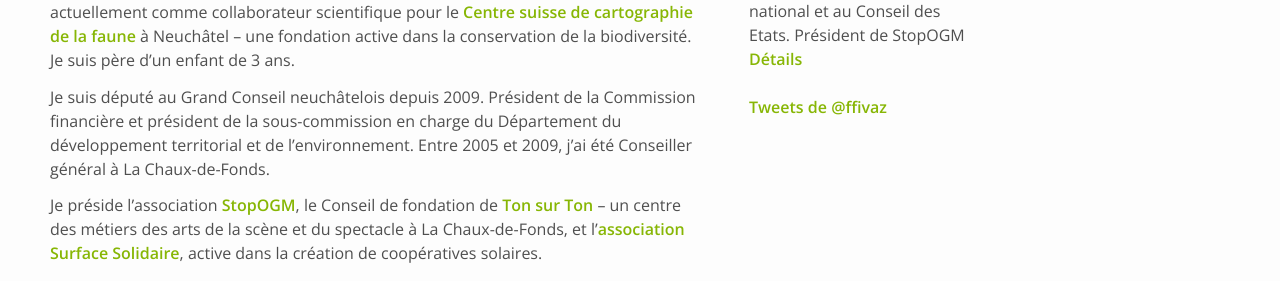
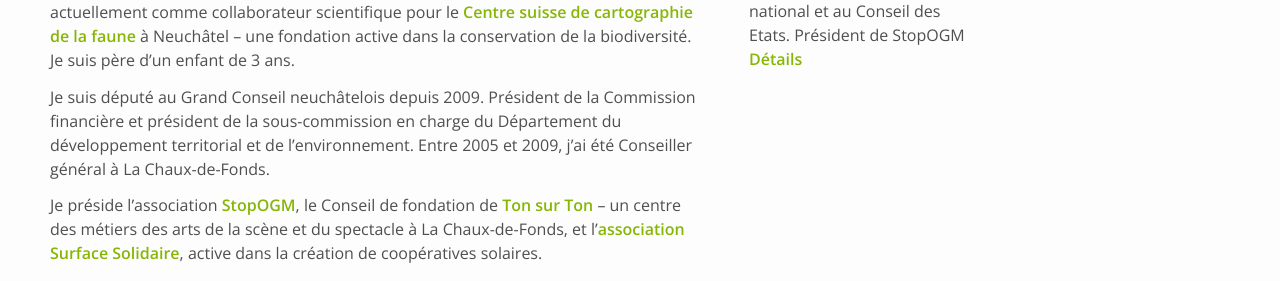
Before and after one commit to ffivaz/ffivaz.github.io, a Jekyll site: the page built from about.md, in a window 1280 px wide. Shown: the part 625-906 px from the top of the page. Built offline with Jekyll 4.4.1, drawn with Linux system fonts in a browser that asks for light colours; nearby versions of some CDN libraries; comment, search, counter and statistics services are not loaded.

Commit message:
Impressum

```diff
--- a/_includes/header.html
+++ b/_includes/header.html
@@ -8,7 +8,7 @@
         <li>&nbsp;</li>
         <li><strong>Fabien Fivaz</strong>. Biologiste, homme politique écolo et de gauche. Député au Grand Conseil neuchâtelois. <a href="/2014/10/31/ma_candiadure_a_la_candidature.html" alt="Lettre de candidature">Candidat</a> des Verts au Conseil national et au Conseil des Etats. Président de StopOGM <a href="/about" alt="Biographie">Détails</a></li>
         <li>&nbsp;</li>
-        {% if page.title <> "Biographie" or page.alt <> "Impressum" %}
+        {% if page.title <> "Biographie" and page.alt <> "Impressum" %}
         <li>
           <a class="twitter-timeline"  href="https://twitter.com/ffivaz" data-widget-id="553873320241037312">Tweets de @ffivaz</a>
           <script>!function(d,s,id){var js,fjs=d.getElementsByTagName(s)[0],p=/^http:/.test(d.location)?'http':'https';if(!d.getElementById(id)){js=d.createElement(s);js.id=id;js.src=p+"://platform.twitter.com/widgets.js";fjs.parentNode.insertBefore(js,fjs);}}(document,"script","twitter-wjs");</script>
```
